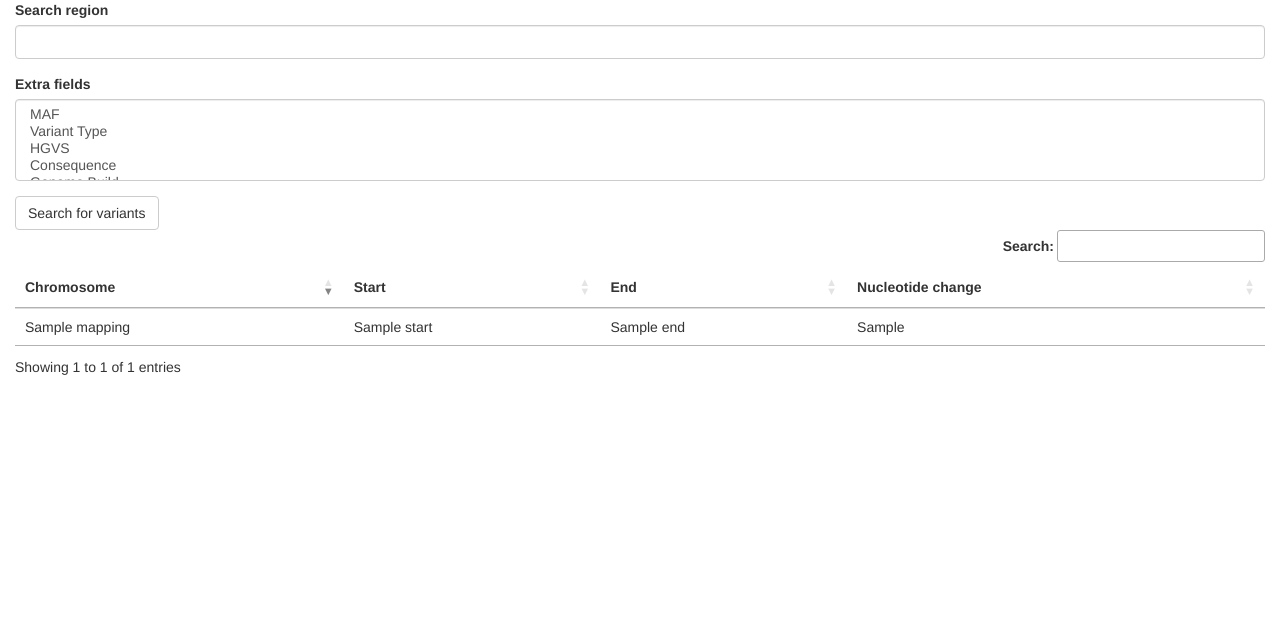
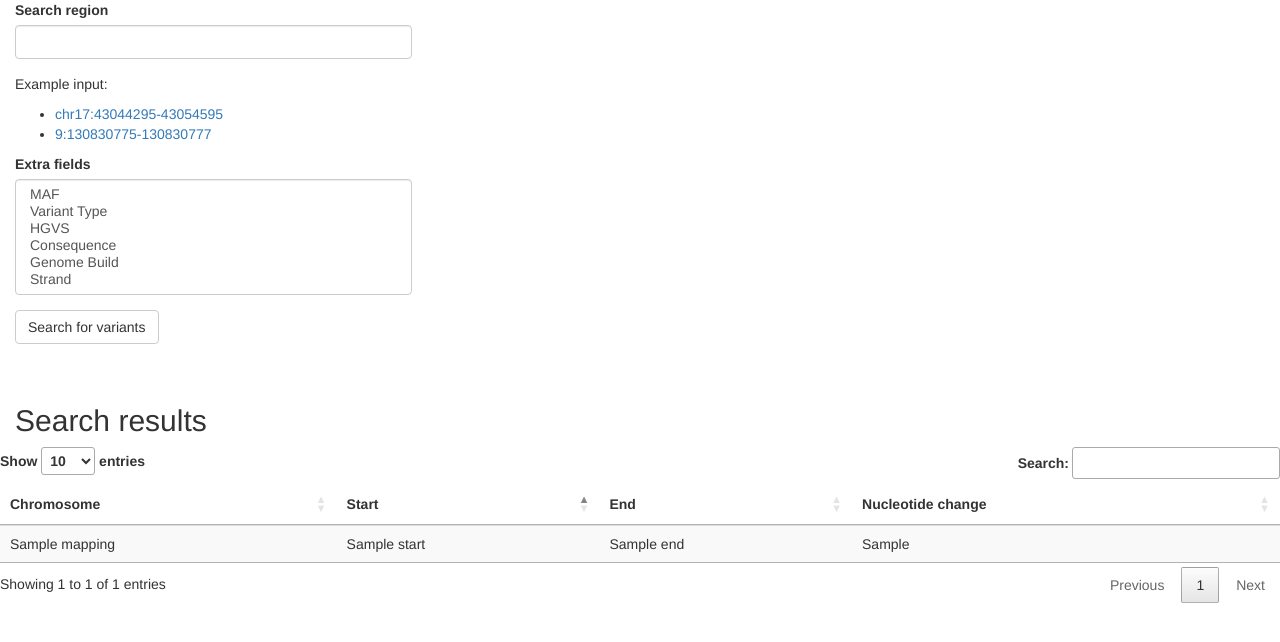
Before and after one commit to stefpiatek/mongo-variants, a Flask app: template app/templates/search.html in a window 1280 px wide. Shown: the top 642 px of the page. Run offline with Flask 2, Linux system fonts and the light colour scheme; tables that the repository leaves empty hold one stand-in row (values such as "Sample post"); the template is opened without the code that fills it: values that come from a table or form of the project are taken from there, most other values are stand-ins (such as "Sample title", 1, 10 or a date in 2020); some libraries are stand-ins or nearby versions.

Commit message:
Make templates pretty

```diff
--- a/app/__init__.py
+++ b/app/__init__.py
@@ -26,7 +26,6 @@ logged_out = elements.Navbar('Variant App',
     elements.View('Variant search', 'variants.search'),
     elements.View('Log in', 'security.login'),
     elements.View('Register', 'security.register'),
-
                              )
 
 logged_in = elements.Navbar('Variant App',
--- a/app/config.py
+++ b/app/config.py
@@ -13,6 +13,8 @@ class Config:
     SECURITY_REGISTERABLE = True
     SECURITY_LOGIN_WITHOUT_CONFIRMATION = True
     SECURITY_SEND_REGISTER_EMAIL = False
+    SECURITY_POST_LOGIN_VIEW = '/search'
+    SECURITY_POST_REGISTER_VIEW = '/search'
 
 
     @staticmethod
--- a/app/templates/base.html
+++ b/app/templates/base.html
@@ -26,9 +26,10 @@
     <script type="text/javascript" charset="utf-8">
         $(document).ready(function(){
             $('#datatable').dataTable({
-                "paging": false,
-                "order": [0, "desc"]
-                });
+                "paging": true,
+                "order": [1, "asc"],
             });
+        });
+
     </script>
 {% endblock %}
--- a/app/templates/index.html
+++ b/app/templates/index.html
@@ -4,5 +4,9 @@
 {% block page_content %}
 
     <h1>Welcome!</h1>
-    <p>Please log in to access the variant app</p>
+    {% if current_user.is_authenticated %}
+        You are logged in.
+    {% else %}
+        <p>Please <a href="{{ url_for('security.login') }}">log in </a> to access the variant app</p>
+    {% endif %}
 {% endblock %}
--- a/app/templates/search.html
+++ b/app/templates/search.html
@@ -2,12 +2,30 @@
 {% import "bootstrap/wtf.html" as wtf %}
 
 {% block page_content %}
-  <div>{{ wtf.quick_form(form)}}
+<div class="grid">
+    <div class="row">
+        <div class="col-lg-4">
+            <form method="post" action="">
+                {{ form.csrf_token }}
+                {{ wtf.form_field(form.search)  }}
+                <p>Example input:</p>
+                <ul>
+                    <li><a href="#example" style="cursor:pointer;" onclick="document.getElementById('search').value='chr17:43044295-43054595';"> chr17:43044295-43054595</a></li>
+                    <li><a href="#example" style="cursor:pointer;" onclick="document.getElementById('search').value='9:130830775-130830777';"> 9:130830775-130830777</a></li>
+                </ul>
+
+                {{ wtf.form_field(form.extra_fields, size="6")  }}
+                {{ wtf.form_field(form.submit)  }}
+            </form>
+        </div>
     </div>
 
     {% if var_list %}
+        <br><br>
+        <h2>Search results</h2>
+    <div class="row ">
         <div class="table-responsive">
-        <table id="datatable" class="table">
+            <table id="datatable" class="table table-striped">
                 <thead>
                     <tr>
                         <th>Chromosome</th>
@@ -35,13 +53,11 @@
                     </tr>
                 </thead>
                 <tbody>
-
                      {% for variant in var_list %}
-                    <tr>
                             <td>{{ variant.mappings.0.seq_region_name}}</td>
                             <td> {{ variant.mappings.0.start }}</td>
                             <td> {{ variant.mappings.0.end }}</td>
-                        <td> {{ variant.mappings.0.allele_string }}</td>
+                            <td>{{ variant.mappings.0.allele_string }}</td>
                             {% if "hgvs" in extra_fields %}
                                 <td> {{ variant.synonyms | join(", ")}}</td>
                             {% endif %}
@@ -64,6 +80,8 @@
                      {% endfor %}
                 </tbody>
             </table>
+        </div>
     {% endif %}
     </div>
+</div>
 {% endblock %}
--- a/app/templates/security/login_user.html
+++ b/app/templates/security/login_user.html
@@ -3,9 +3,9 @@
 {% from "security/_macros.html" import render_field_with_errors, render_field %}
 
 {% block page_content %}
+
     {% include "security/_messages.html" %}
     <h1>{{ _('Login') }}</h1>
-    <div> {{ wtf.quick_form(login_user_form)}} </div>
+    <div class="col-lg-4"> {{ wtf.quick_form(login_user_form)}} </div>
 
-    {% include "security/_menu.html" %}
 {% endblock %}
--- a/app/templates/security/register_user.html
+++ b/app/templates/security/register_user.html
@@ -3,9 +3,6 @@
 {% from "security/_macros.html" import render_field_with_errors, render_field %}
 
 {% block page_content %}
-    {% include "security/_messages.html" %}
     <h1>{{ _('Register') }}</h1>
-    <div> {{ wtf.quick_form(register_user_form)}} </div>
-
-    {% include "security/_menu.html" %}
+    <div class="col-lg-4">  {{ wtf.quick_form(register_user_form)}} </div>
 {% endblock %}
```
Lines whose indentation alone changed are shown as unchanged.
